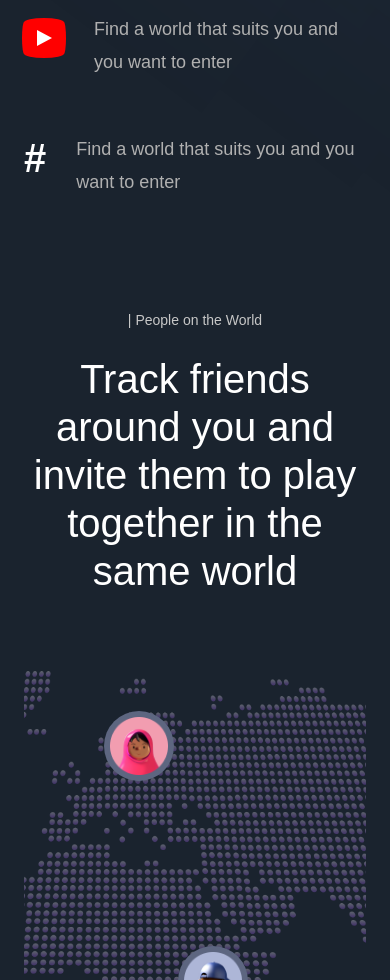
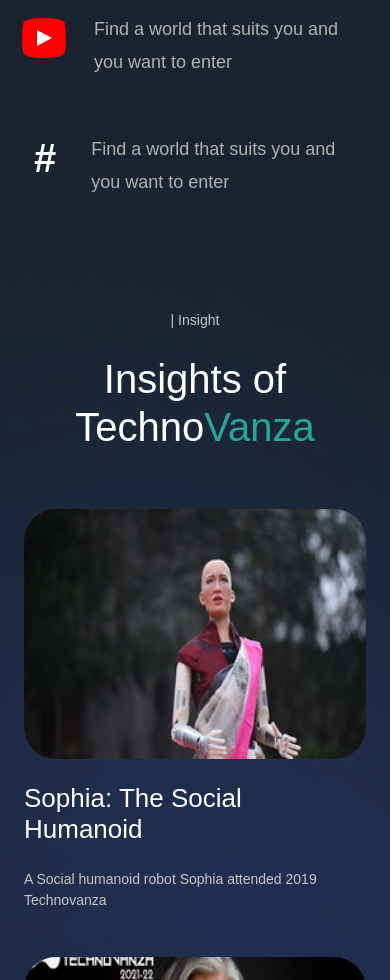
Before and after one commit to Sam130103/testing-navbar, a Next.js app: page / in a window 390 px wide. Shown: the part 3080-4060 px from the top of the page. Built offline with nearby package versions, Linux system fonts and the light colour scheme.

Commit message:
section6world removed

```diff
--- a/sections/Section4_GLS.jsx
+++ b/sections/Section4_GLS.jsx
@@ -41,26 +41,26 @@
                 <div>
 
                 </div>
-            <a href="https://youtu.be/_7wdKqGzFx8"><div class="youtube">
-            <span class="arrow"></span>
+                <a href="https://youtu.be/_7wdKqGzFx8">
+                  <div className="youtube">
+                    <span className="arrow" />
 
-          </div></a>
+                  </div>
+                </a>
               </p>
             </div>
-        <p className="flex-1 ml-[30px] font-normal text-[18px] text-[#B0B0B0] leading-[32.4px]" style={{marginTop:"15px"}}>
+            <p className="flex-1 ml-[30px] font-normal text-[18px] text-[#B0B0B0] leading-[32.4px]" style={{ marginTop: "15px" }}>
               Find a world that suits you and you want to enter
             </p>
           </div>
           </div>
           <div>  <div className={`${styles.flexCenter} flex-row`}>
-        <div
-
-        >
+            <div>
               <p className="font-bold text-[20px] text-white">
-            <div style={{fontSize:"40px",fontWeight:"20px"}}>#</div>
+                <div style={{ fontSize: "45px", fontWeight: "20px", marginLeft: '10px' }}>#</div>
               </p>
             </div>
-        <p className="flex-1 ml-[30px] font-normal text-[18px] text-[#B0B0B0] leading-[32.4px]"  style={{marginTop:"15px"}}>
+            <p className="flex-1 ml-[30px] font-normal text-[18px] text-[#B0B0B0] leading-[32.4px]" style={{ marginTop: '15px', marginLeft: '35px' }}>
               Find a world that suits you and you want to enter
             </p>
           </div>
--- a/sections/Section5_GLS2.jsx
+++ b/sections/Section5_GLS2.jsx
@@ -82,31 +82,28 @@
         <TitleText title={<><span className="font-bold text-4xl">Dr. A. P. J. Abdul Kalam</span> <br /><span className="text-2xl font-bold">at Techno<span style={{ color: '#26A699' }}>Vanza</span></span> </>} />
         <div className="mt-[31px] flex flex-col max-w-[370px] gap-[24px]">
           <div>  <div className={`${styles.flexCenter} flex-row`}>
-        <div
-
-        >
+            <div>
               <p className="font-bold text-[20px] text-white">
                 <div>
-          <div class="youtube">
-            <span class="arrow"></span>
+                  <div className="youtube">
+                    <span className="arrow" />
                   </div>
                 </div>
               </p>
             </div>
-        <p className="flex-1 ml-[30px] font-normal text-[18px] text-[#B0B0B0] leading-[32.4px]"   style={{marginTop:"15px"}}>
+            <p className="flex-1 ml-[30px] font-normal text-[18px] text-[#B0B0B0] leading-[32.4px]" style={{ marginTop: "15px" }}>
               Find a world that suits you and you want to enter
             </p>
           </div>
           </div>
-      <div>  <div className={`${styles.flexCenter} flex-row`}>
-        <div
-
-        >
+          <div>
+            <div className={`${styles.flexCenter} flex-row`}>
+              <div>
                 <p className="font-bold text-[20px] text-white">
-          <div style={{fontSize:"40px",fontWeight:"20px"}}>#</div>
+                  <div style={{ fontSize: '40px', fontWeight: '20px', marginLeft: '10px' }}>#</div>
                 </p>
               </div>
-        <p className="flex-1 ml-[30px] font-normal text-[18px] text-[#B0B0B0] leading-[32.4px]"   style={{marginTop:"15px"}}>
+              <p className="flex-1 ml-[30px] font-normal text-[18px] text-[#B0B0B0] leading-[32.4px]" style={{ marginTop: '15px', marginLeft: '35px' }}>
                 Find a world that suits you and you want to enter
               </p>
             </div>
--- a/sections/Section6_World.jsx
+++ b/sections/Section6_World.jsx
@@ -1,51 +1,7 @@
 'use client';
 
-import { motion } from 'framer-motion';
-
-import styles from '../styles';
-import { TitleText, TypingText } from '../components';
-import { fadeIn, staggerContainer } from '../utils/motion';
-
 const World = () => (
-  <section className={`${styles.paddings} relative z-10`}>
-    <motion.div
-      variants={staggerContainer}
-      initial="hidden"
-      whileInView="show"
-      viewport={{ once: false, amount: 0.25 }}
-      className={`${styles.innerWidth} mx-auto flex flex-col`}
-    >
-
-      <TypingText title="| People on the World" textStyles="text-center" />
-      <TitleText
-        title={(
-          <>Track friends around you and invite them to play together in the same
-            world
-          </>
-        )}
-        textStyles="text-center"
-      />
-
-      <motion.div
-        variants={fadeIn('up', 'tween', 0.3, 1)}
-        className="relative mt-[68px] flex w-full h-[550px]"
-      >
-        <img src="/map.png" alt="map" className="w-full h-full object-cover" />
-
-        <div className="absolute bottom-20 right-20 w-[70px] h-[70px] p-[6px] rounded-full bg-[#5D6680]">
-          <img src="people-01.png" alt="people" className="w-full h-full" />
-        </div>
-
-        <div className="absolute top-10 left-20 w-[70px] h-[70px] p-[6px] rounded-full bg-[#5D6680]">
-          <img src="/people-02.png" alt="people" className="w-full h-full" />
-        </div>
-
-        <div className="absolute top-1/2 left-[45%] w-[70px] h-[70px] p-[6px] rounded-full bg-[#5D6680]">
-          <img src="people-03.png" alt="people" className="w-full h-full" />
-        </div>
-      </motion.div>
-    </motion.div>
-  </section>
+  <section />
 );
 
 export default World;
```
Lines whose indentation alone changed are shown as unchanged.
